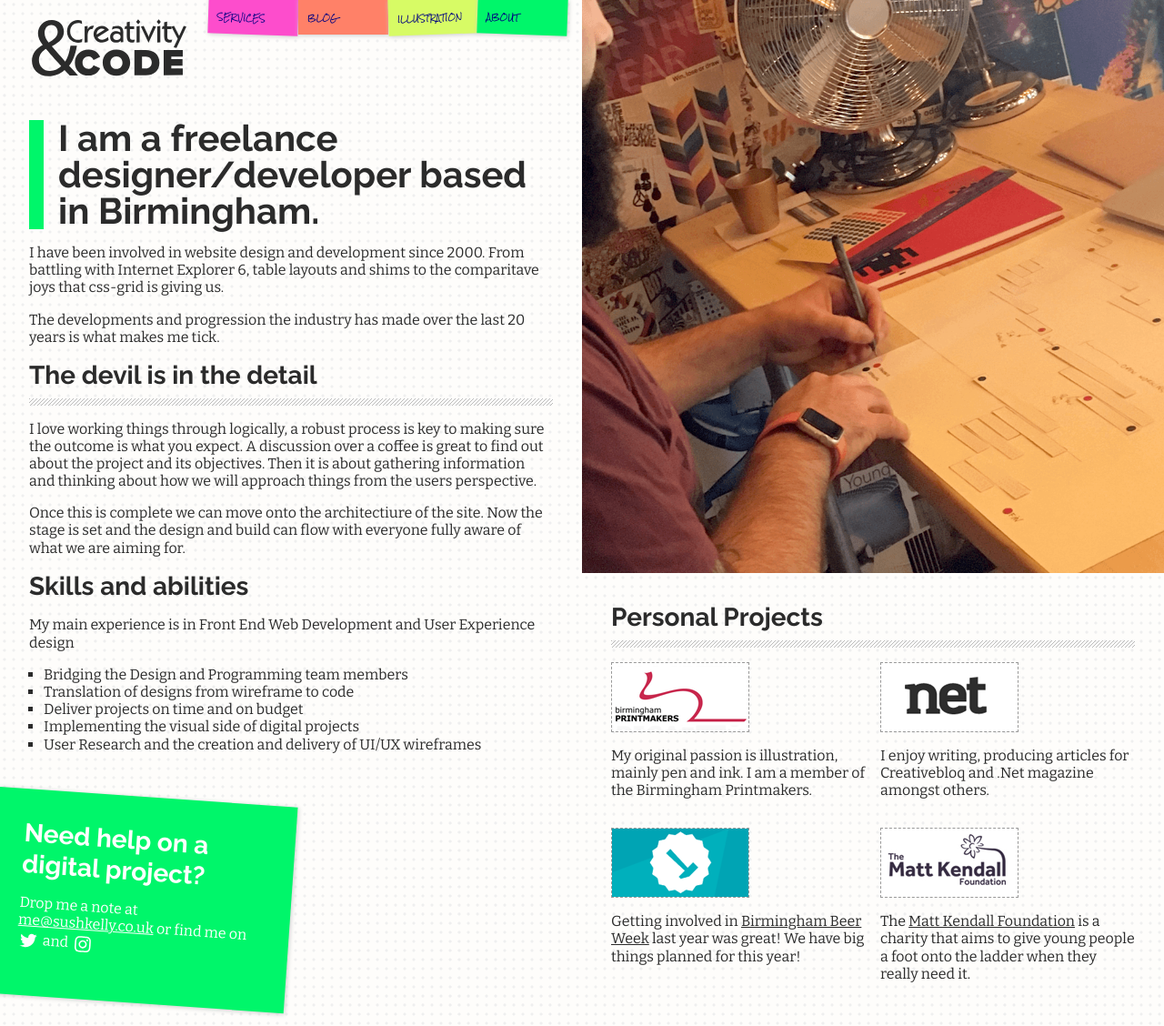
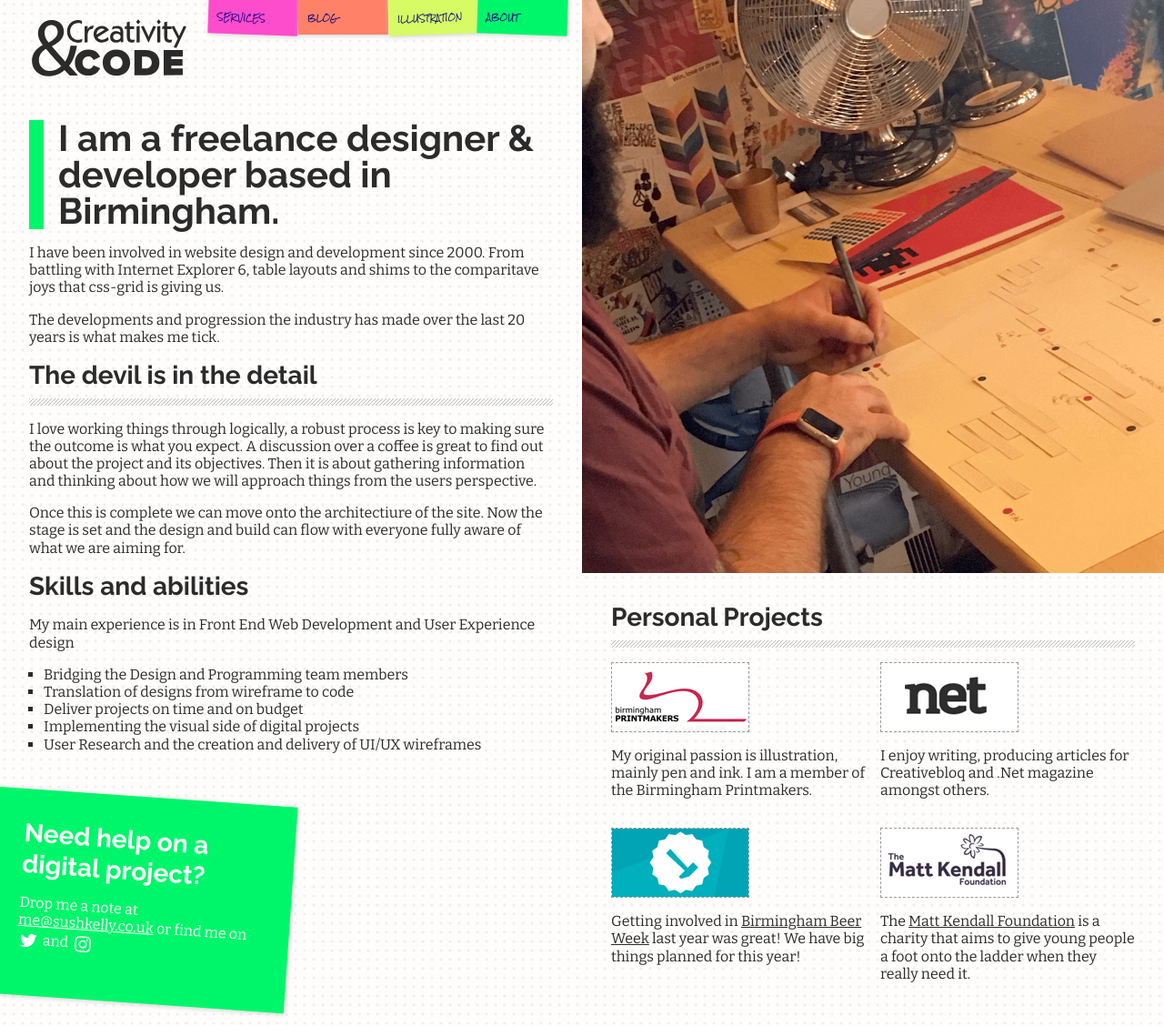
Before and after one commit to maxray/maxray.github.io, a Jekyll site: the page built from about.html, in a window 1280 px wide. Shown: the whole page at 91% size. Built offline with Jekyll 4.4.1, drawn with Linux system fonts in a browser that asks for light colours.

Commit message:
big upload

```diff
--- a/about.html
+++ b/about.html
@@ -9,7 +9,7 @@
 
     <section id="introduction">
       <article>
-          <h1 class="contact-title">I am a freelance designer/developer based in Birmingham.</h1> <p>I have been involved in website design and development since 2000. From battling with Internet Explorer 6, table layouts and shims to the comparitave joys that css-grid is giving us.</p><p>The developments and progression the industry has made over the last 20 years is what makes me tick.</p>
+          <h1 class="contact-title">I am a freelance designer & developer based in Birmingham.</h1> <p>I have been involved in website design and development since 2000. From battling with Internet Explorer 6, table layouts and shims to the comparitave joys that css-grid is giving us.</p><p>The developments and progression the industry has made over the last 20 years is what makes me tick.</p>
 
           <h3>The devil is in the detail</h3>
           <p>I love working things through logically, a robust process is key to making sure the outcome is what you expect. A discussion over a coffee is great to find out about the project and its objectives. Then it is about gathering information and thinking about how we will approach things from the users perspective. </p><p>Once this is complete we can move onto the architectiure of the site. Now the stage is set and the design and build can flow with everyone fully aware of what we are aiming for. </p>
```
